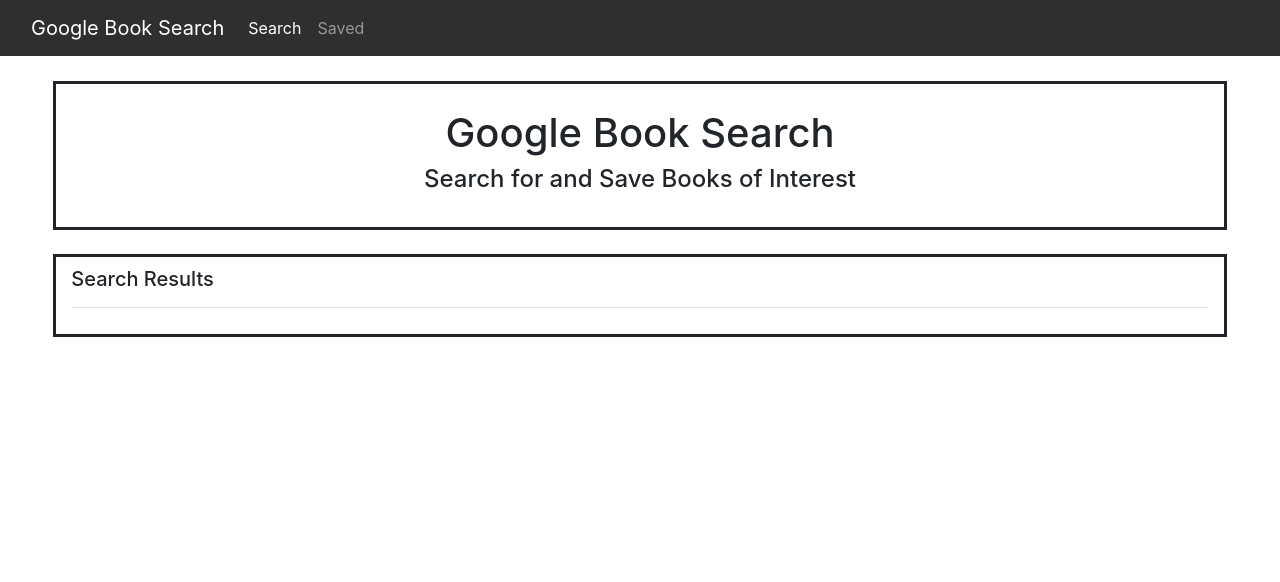
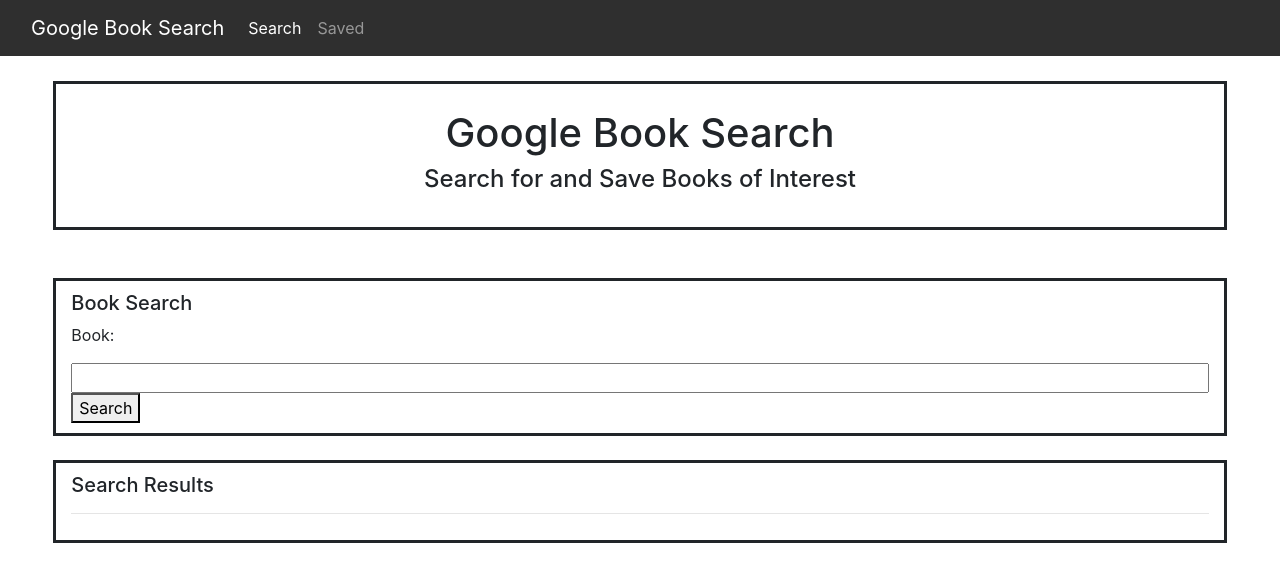
Before and after one commit to hill1635/hill-book-search, a React (Create React App) app in the folder client/: page / in a window 1280 px wide. Shown: the top 582 px of the page. Built offline with nearby package versions, Linux system fonts and the light colour scheme.

Commit message:
Added text, input and button elements and styling to SearchDiv.

```diff
--- a/client/src/components/SearchDiv/index.js
+++ b/client/src/components/SearchDiv/index.js
@@ -2,11 +2,14 @@
 import "./style.css";
 
 function SearchDiv() {
-    return (
-        <div>
-
-        </div>
-    );
+  return (
+    <div className="searchDiv col-11 mx-auto mt-5">
+      <h5>Book Search</h5>
+      <p>Book:</p>
+      <input className="col-12" type="text"></input>
+      <button>Search</button>
+    </div>
+  );
 }
 
 export default SearchDiv;
--- a/client/src/components/SearchDiv/style.css
+++ b/client/src/components/SearchDiv/style.css
@@ -0,0 +1,8 @@
+.searchDiv {
+  border-style: solid;
+  padding: 10px;
+}
+
+button {
+  display: block;
+}
```
